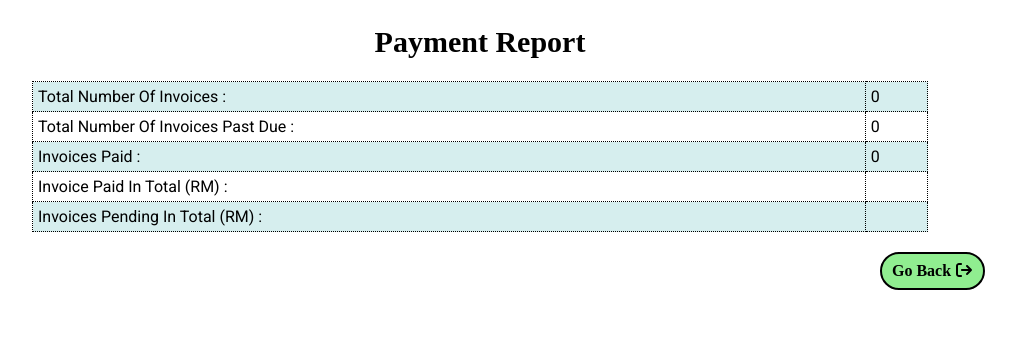
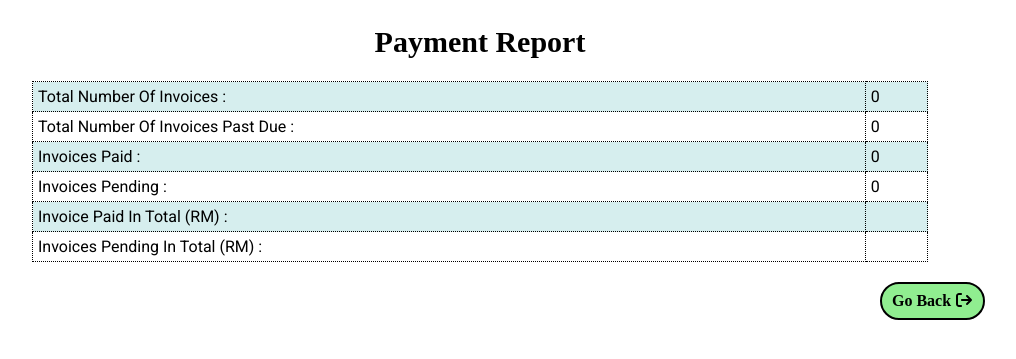
Before and after one commit to nexusonez/TSE-Project-3-2.0, a PHP site: page /accountant_paymentReport.php in a window 1280 px wide. Shown: the part 85-444 px from the top of the page, without its empty margins (160-1176 px from the left). Run offline with PHP 8.4, Linux system fonts and the light colour scheme; data that the repository does not hold is empty.

Commit message:
latest update

```diff
--- a/accountant_paymentReport.php
+++ b/accountant_paymentReport.php
@@ -97,7 +97,7 @@
         $total_no_invoices = mysqli_fetch_row(mysqli_query($connect, "SELECT COUNT(invoiceID) FROM invoice"));
         $total_no_invoices_expired = mysqli_fetch_row(mysqli_query($connect, "SELECT COUNT(invoiceID) FROM invoice WHERE invoiceStatus = 'Expired'"));
         $total_no_invoices_paid = mysqli_fetch_row(mysqli_query($connect, "SELECT COUNT(invoiceID) FROM invoice WHERE invoiceStatus = 'Approved' AND payStatus = 'Paid'"));
-        $total_no_invoices_pending = mysqli_fetch_row(mysqli_query($connect, "SELECT COUNT(invoiceID) FROM invoice WHERE invoiceStatus = 'Pending' AND payStatus = 'Pending'"));
+        $total_no_invoices_pending = mysqli_fetch_row(mysqli_query($connect, "SELECT COUNT(invoiceID) FROM invoice WHERE invoiceStatus = 'Approved' AND payStatus = 'Pending'"));
         $invoices_paid_total = mysqli_fetch_row(mysqli_query($connect, "SELECT SUM(totalPrice) FROM invoice WHERE payStatus = 'Paid'"));
         $invoices_pending_total = mysqli_fetch_row(mysqli_query($connect, "SELECT SUM(totalPrice) FROM invoice WHERE invoiceStatus = 'Approved' AND payStatus IS NULL OR payStatus = 'Pending'"));
 
@@ -123,6 +123,10 @@
             <td><?php echo $total_no_invoices_paid[0];?></td>
         </tr>
         <tr>
+            <th>Invoices Pending :</th>
+            <td><?php echo $total_no_invoices_pending[0];?></td>
+        </tr>
+        <tr>
             <th>Invoice Paid In Total (RM) :</th>
             <td><?php echo $invoices_paid_total[0];?></td>
         </tr>
```
